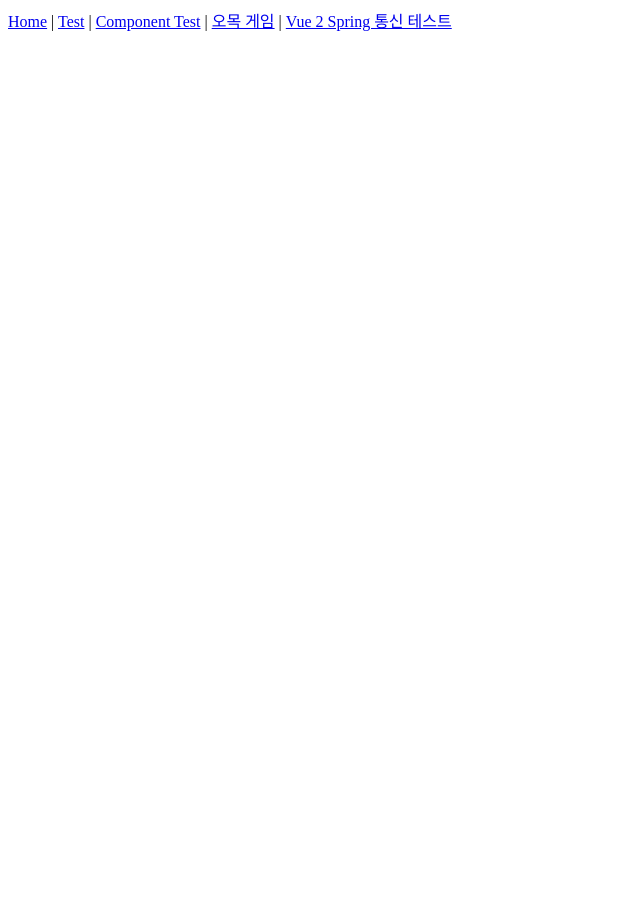
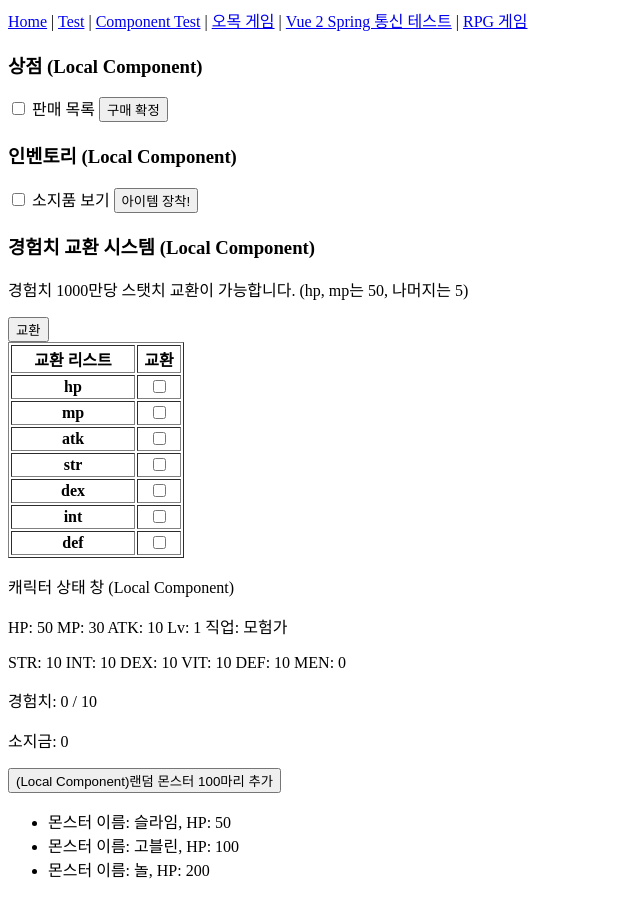
Before and after one commit to EDDI-WebAppAcademy/LectureNotes, a Vue app in the folder vue/frontend/: page /rpg-game in a window 1280 px wide. Shown: the whole page, without its empty margins (0-640 px from the left). Before the commit the page ends 800 px from the top, so only its background shows below. Built offline with nearby package versions, Linux system fonts and the light colour scheme.

Commit message:
vue와 spring 연동을 기반으로한 RPG 게임 [31회차]

```diff
--- a/vue/frontend/src/App.vue
+++ b/vue/frontend/src/App.vue
@@ -5,7 +5,8 @@
       <router-link to="/test">Test</router-link> |
       <router-link to="/components-test">Component Test</router-link> |
       <router-link to="/concave-board-game">오목 게임</router-link> |
-      <router-link to="/vue2spring">Vue 2 Spring 통신 테스트</router-link>
+      <router-link to="/vue2spring">Vue 2 Spring 통신 테스트</router-link> |
+      <router-link to="/rpg-game">RPG 게임</router-link>
     </nav>
     <router-view/>
   </div>
--- a/vue/frontend/src/router/index.js
+++ b/vue/frontend/src/router/index.js
@@ -6,6 +6,7 @@ import Test from '@/components/basics/Test.vue'
 import ComponentTestView from "@/views/basics/ComponentTestView";
 import ConcaveBoardView from "@/views/game/ConcaveBoardView";
 import VueToSpringView from "@/views/axiosTest/VueToSpringView";
+import RpgGameView from "@/views/rpg/RpgGameView";
 
 Vue.use(VueRouter)
 
@@ -34,6 +35,11 @@ const routes = [
     path: '/vue2spring',
     name: 'VueToSpringView',
     component: VueToSpringView
+  },
+  {
+    path: '/rpg-game',
+    name: 'RpgGameView',
+    component: RpgGameView
   }
 ]
 
--- /dev/null
+++ b/vue/frontend/src/views/rpg/RpgGameView.vue
@@ -0,0 +1,33 @@
+<template>
+  <div>
+    <market-manager/>
+    <inventory-manager/>
+    <experience-manager/>
+    <character-manager/>
+    <monster-manager/>
+  </div>
+</template>
+
+<script>
+
+import MonsterManager from "@/components/basics/MonsterManager";
+import CharacterManager from "@/components/basics/CharacterManager";
+import MarketManager from "@/components/basics/MarketManager";
+import InventoryManager from "@/components/basics/InventoryManager";
+import ExperienceManager from "@/components/basics/ExperienceManager";
+
+export default {
+  name: "RpgGameView",
+  components: {
+    'monster-manager': MonsterManager,
+    'character-manager': CharacterManager,
+    'market-manager': MarketManager,
+    'inventory-manager': InventoryManager,
+    'experience-manager': ExperienceManager,
+  },
+}
+</script>
+
+<style scoped>
+
+</style>
```
